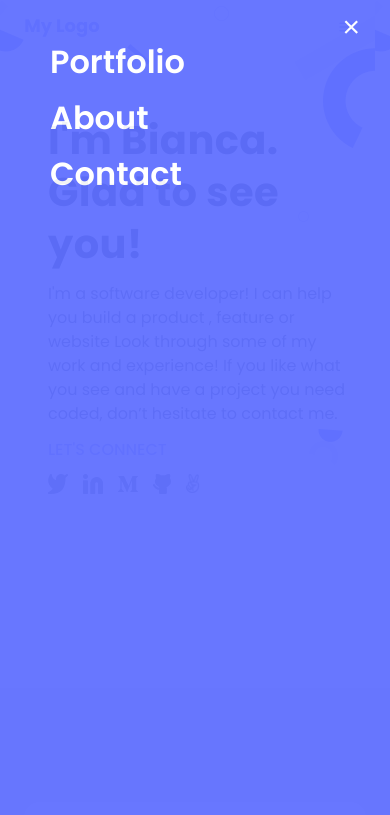
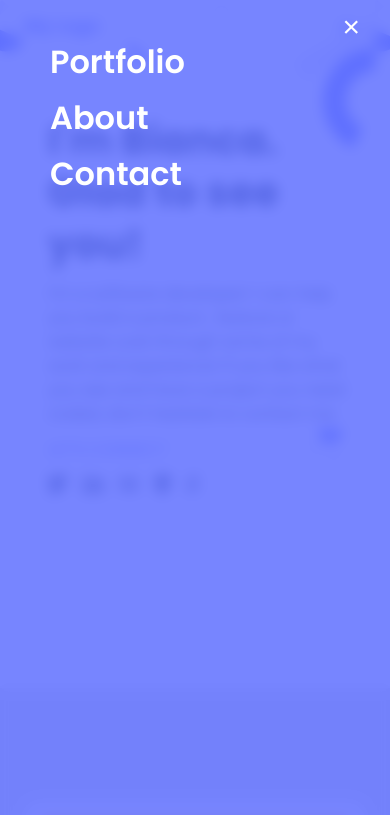
Before and after one commit to BiancaMe/Portfolio-Mobile, a website: page index.html in a window 390 px wide. Both pictures are taken after a click on the button 346 px from the left and 24 px from the top of the page. Shown: the top 815 px of the page. Drawn offline with Linux system fonts and the light colour scheme.

Commit message:
Add blur to my backcground for changed request

```diff
--- a/css/styles.css
+++ b/css/styles.css
@@ -17,6 +17,10 @@ body {
 }
 
 @media (min-width: 375px) and (max-width: 768px) {
+  .blur {
+    filter: blur(2px);
+  }
+
   header {
     display: flex;
     justify-content: space-between;
@@ -82,13 +86,13 @@ body {
 
   .menu-mobile {
     position: fixed;
+    background-color: rgba(96, 112, 255, 0.85);
     width: 100%;
     height: 100%;
-    background-color: #6070ff;
     display: flex;
     flex-direction: column;
     visibility: hidden;
-    opacity: 0.95;
+    backdrop-filter: blur(7px);
   }
 
   .menu-open {
--- a/function.js
+++ b/function.js
@@ -4,9 +4,14 @@ const close = document.querySelector('.close-menu');
 const headline = document.querySelector('#headline-link');
 const myself = document.querySelector('#myself-link');
 const contact = document.querySelector('#contact-link');
+const section = document.getElementsByTagName('section');
+const header = document.querySelector('#headline');
 
 action.addEventListener('click', (event) => {
   menu.classList.add('menu-open');
+  for(let i=0; i<section.length; i++ ) {
+   /* section[i].classList.add('blur');*/
+  }
   event.preventDefault();
 });
 
```
